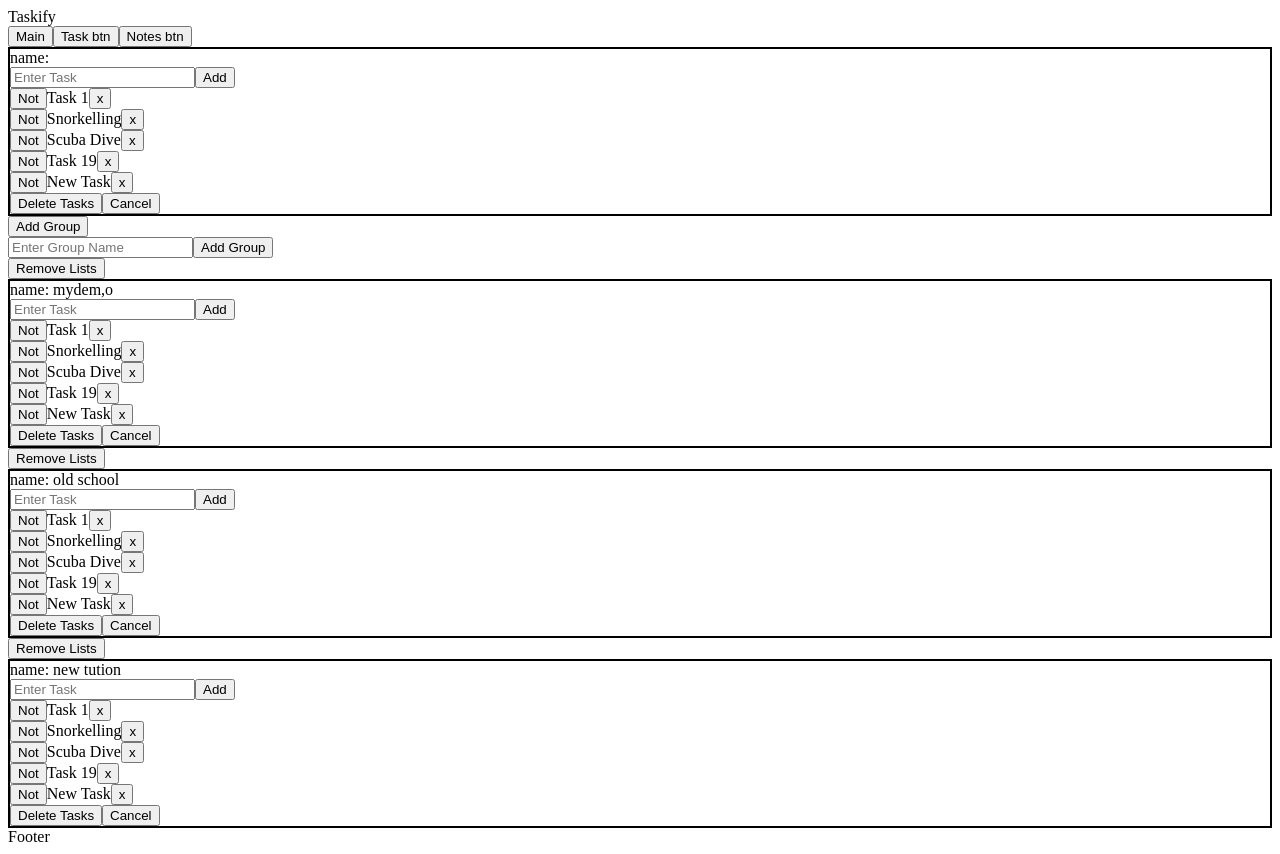
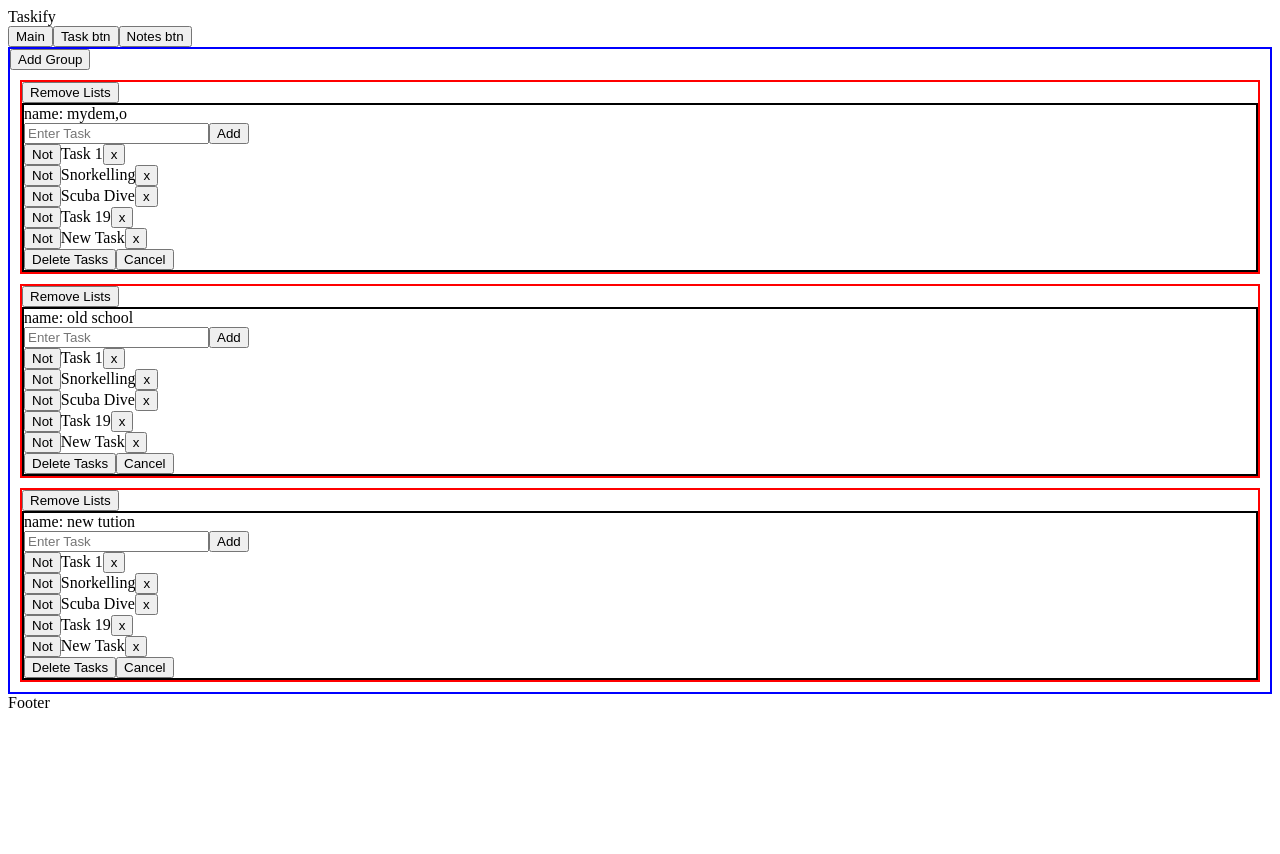
Before and after one commit to ankit-suman-07/taskify, a React (Create React App) app: page / in a window 1280 px wide. Both pictures are taken after a click on the button "Task btn". After the commit the page ends 800 px from the top, so only its background shows below. Built offline with nearby package versions, Linux system fonts and the light colour scheme.

Commit message:
feat: implemented strike through completed tasks

```diff
--- a/src/App.js
+++ b/src/App.js
@@ -22,9 +22,8 @@ const App = () => {
       </div>
       {
         feature == "main" ? <Main />
-          : (feature == "task" ? <Task /> : <Notes />)
+          : (feature == "task" ? <TaskGroup /> : <Notes />)
       }
-      <TaskGroup />
       <footer>
         Footer
       </footer>
--- a/src/feature-comps/task-comp/Task.css
+++ b/src/feature-comps/task-comp/Task.css
@@ -1,3 +1,6 @@
 .task-outer {
     border: 2px solid black;
 }
+.line-through {
+    text-decoration: line-through;
+}
--- a/src/feature-comps/task-comp/Task.js
+++ b/src/feature-comps/task-comp/Task.js
@@ -3,12 +3,13 @@ import "./Task.css";
 
 const Task = ({ name }) => {
     const [currentTask, setCurrentTask] = useState("");
+    const [clicked, setClicked] = useState(false);
     const [tasks, setTasks] = useState([
-        { task: "Task 1", selected: false },
-        { task: "Snorkelling", selected: false },
-        { task: "Scuba Dive", selected: false },
-        { task: "Task 19", selected: false },
-        { task: "New Task", selected: false }
+        { task: "Task 1", selected: false, line: false },
+        { task: "Snorkelling", selected: false, line: false },
+        { task: "Scuba Dive", selected: false, line: false },
+        { task: "Task 19", selected: false, line: false },
+        { task: "New Task", selected: false, line: false }
     ]);
 
     const toggleSelected = (task) => {
@@ -22,20 +23,26 @@ const Task = ({ name }) => {
 
     const deleteSelected = () => {
         setTasks(tasks.filter(item => !item.selected));
+        setClicked(!clicked);
     };
 
     const deleteOne = (taskToDelete) => {
-        setTasks(tasks.filter(task => task.task !== taskToDelete.task));
+        setTasks(tasks.map(item => {
+            if (taskToDelete.task === item.task) {
+                return { ...item, line: true };
+            }
+            return item;
+        }));
     };
 
     const cancelSelected = () => {
-        setTasks(tasks.map(item => ({ task: item.task, selected: false })));
+        setTasks(tasks.map(item => ({ task: item.task, selected: false, line: item.line })));
     };
 
 
     const addTask = (currentTask) => {
         if (currentTask.trim() !== "") {
-            setTasks([...tasks, { task: currentTask, selected: false }]);
+            setTasks([...tasks, { task: currentTask, selected: false, line: false }]);
             setCurrentTask(""); // Optional: Clear the input field after adding a task
         }
     };
@@ -66,8 +73,11 @@ const Task = ({ name }) => {
                                         item.selected ? <span>Selected</span> : <span>Not</span>
                                     }
                                 </button>
-                                {item.task}
-                                <button onClick={() => deleteOne(item)} >
+                                <span className={item.line ? "line-through" : ""} >
+                                    {item.task}
+                                </span>
+
+                                <button onClick={() => deleteOne(item, index)} >
                                     x
                                 </button>
                             </div>
--- /dev/null
+++ b/src/feature-comps/task-group/TaskGroup.css
@@ -0,0 +1,8 @@
+.task-group {
+    border: 2px solid blue;
+}
+
+.task-div {
+    border: 2px solid red;
+    margin: 10px;
+}
--- a/src/feature-comps/task-group/TaskGroup.js
+++ b/src/feature-comps/task-group/TaskGroup.js
@@ -1,9 +1,10 @@
 import React, { useState } from 'react'
 import Task from '../task-comp/Task'
+import "./TaskGroup.css";
 
 const TaskGroup = () => {
     const [taskListName, setTaskListName] = useState(["mydem,o", "old school", "new tution"]);
-    const [showInput, setShowInput] = useState(true);
+    const [showInput, setShowInput] = useState(false);
     const [groupName, setGroupName] = useState("");
 
     const addGroup = (currentTask) => {
@@ -22,7 +23,7 @@ const TaskGroup = () => {
     };
 
     return (
-        <div>
+        <div className='task-group' >
             <button onClick={() => setShowInput(!showInput)} >
                 Add Group
             </button>
@@ -42,12 +43,12 @@ const TaskGroup = () => {
 
             {
                 taskListName.map((name) => {
-                    return <>
+                    return <div className='task-div' >
                         <button onClick={() => deleteOne(name)} >
                             Remove Lists
                         </button>
                         <Task name={name} />
-                    </>
+                    </div>
                 })
             }
         </div>
```
